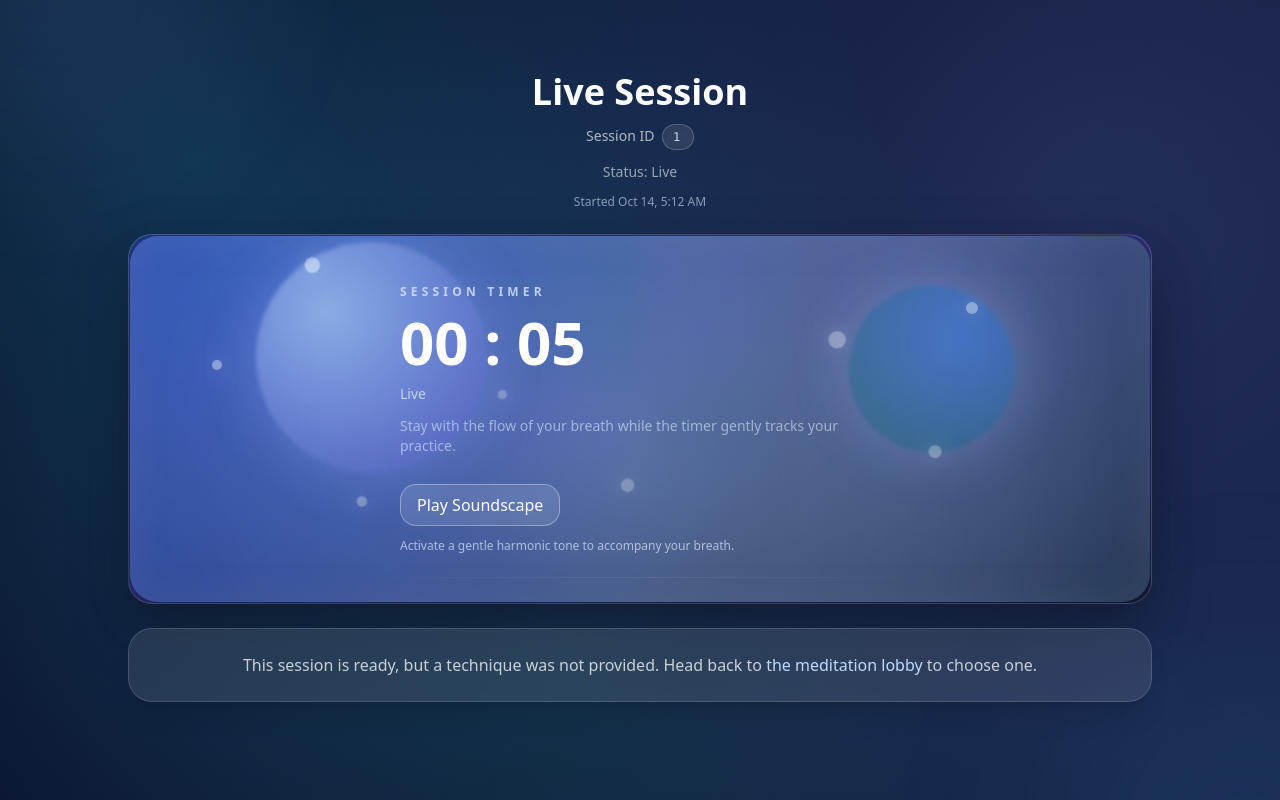
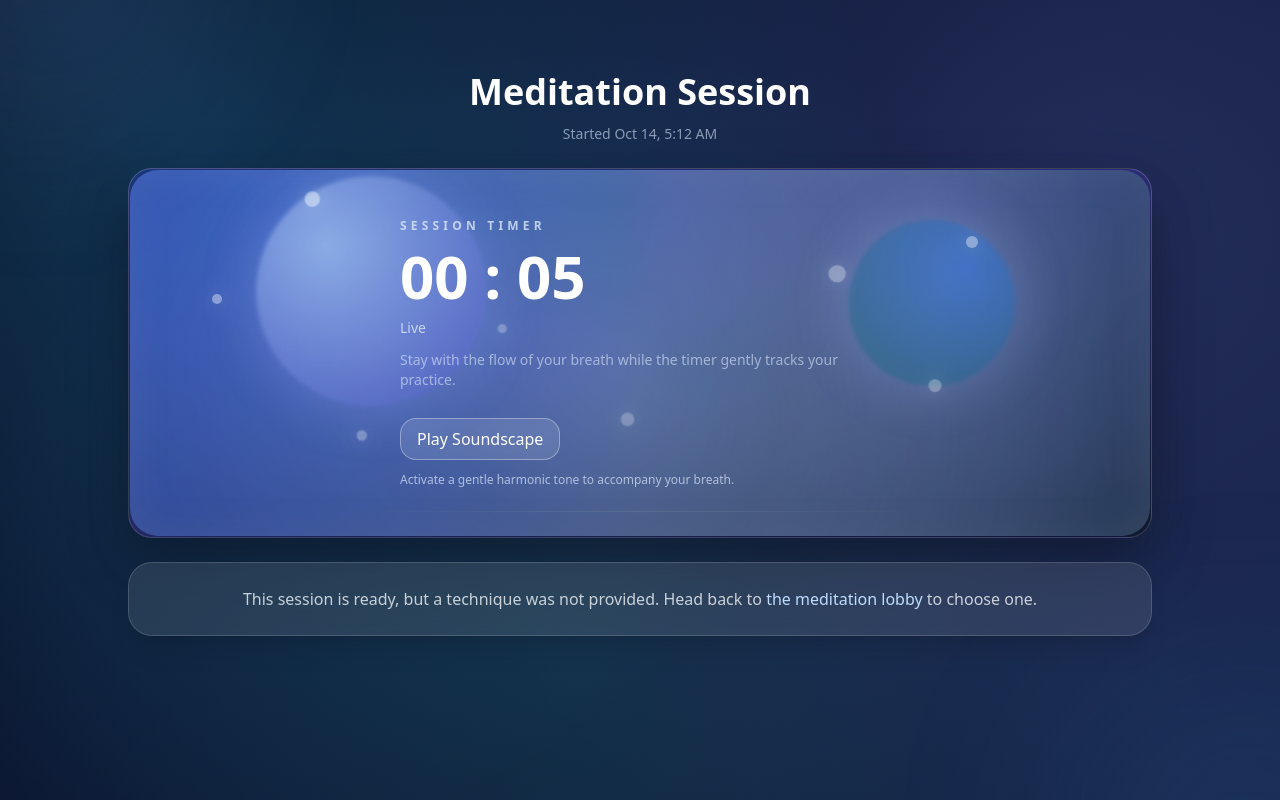
Before and after one commit to CelebrityPunks/gooroo, a Next.js app: page /meditate/live/1 in a window 1280 px wide. Built offline with nearby package versions, Linux system fonts and the light colour scheme.

Commit message:
Simplify live session header

```diff
--- a/app/meditate/live/[sessionId]/LiveSessionView.tsx
+++ b/app/meditate/live/[sessionId]/LiveSessionView.tsx
@@ -64,7 +64,6 @@ function statusLabel(status: SessionStatus) {
 export default function LiveSessionView({
   sessionId,
   technique,
-  decidedBy,
   goal,
   startedAt,
   initialStatus,
@@ -240,7 +239,6 @@ export default function LiveSessionView({
     []
   );
 
-  const decidedByLabel = decidedBy === 'user' ? 'You' : 'Guru';
   const reflectionButtonLabel =
     status === 'completed' ? 'Update Reflection' : 'Log Reflection';
 
@@ -481,35 +479,18 @@ export default function LiveSessionView({
     <div className='mx-auto flex w-full max-w-5xl flex-col gap-6'>
       <header className='space-y-3 text-center'>
         <h1 className='text-3xl font-semibold text-white md:text-4xl'>
-          Live Session
+          {technique?.name ?? 'Meditation Session'}
         </h1>
-        <p className='text-sm text-slate-100/70'>
-          Session ID{' '}
-          <span className='ml-1 inline-flex items-center rounded-full border border-white/20 bg-white/10 px-2.5 py-1 font-mono text-xs uppercase tracking-[0.22em] text-blue-100/90 shadow-inner'>
-            {sessionId}
-          </span>
-        </p>
         {loadError && (
           <p className='text-xs font-semibold text-rose-300'>{loadError}</p>
         )}
-        <p className='text-sm text-slate-100/60'>
-          Status: {statusLabel(status)}
-          {isPaused ? ' · Paused' : ''}
-        </p>
-        {technique && (
-          <p className='text-sm text-slate-100/70'>
-            {decidedByLabel} selected{' '}
-            <span className='font-semibold text-white'>{technique.name}</span>{' '}
-            to guide this practice.
-          </p>
-        )}
         {goal && (
-          <p className='text-xs uppercase tracking-[0.35em] text-blue-100/70'>
-            Goal for this session: {goal}
+          <p className='text-sm uppercase tracking-[0.35em] text-blue-100/70'>
+            Goal: {goal}
           </p>
         )}
         {startedAtLabel && (
-          <p className='text-xs text-blue-100/60'>Started {startedAtLabel}</p>
+          <p className='text-sm text-blue-100/60'>Started {startedAtLabel}</p>
         )}
       </header>
 
```
